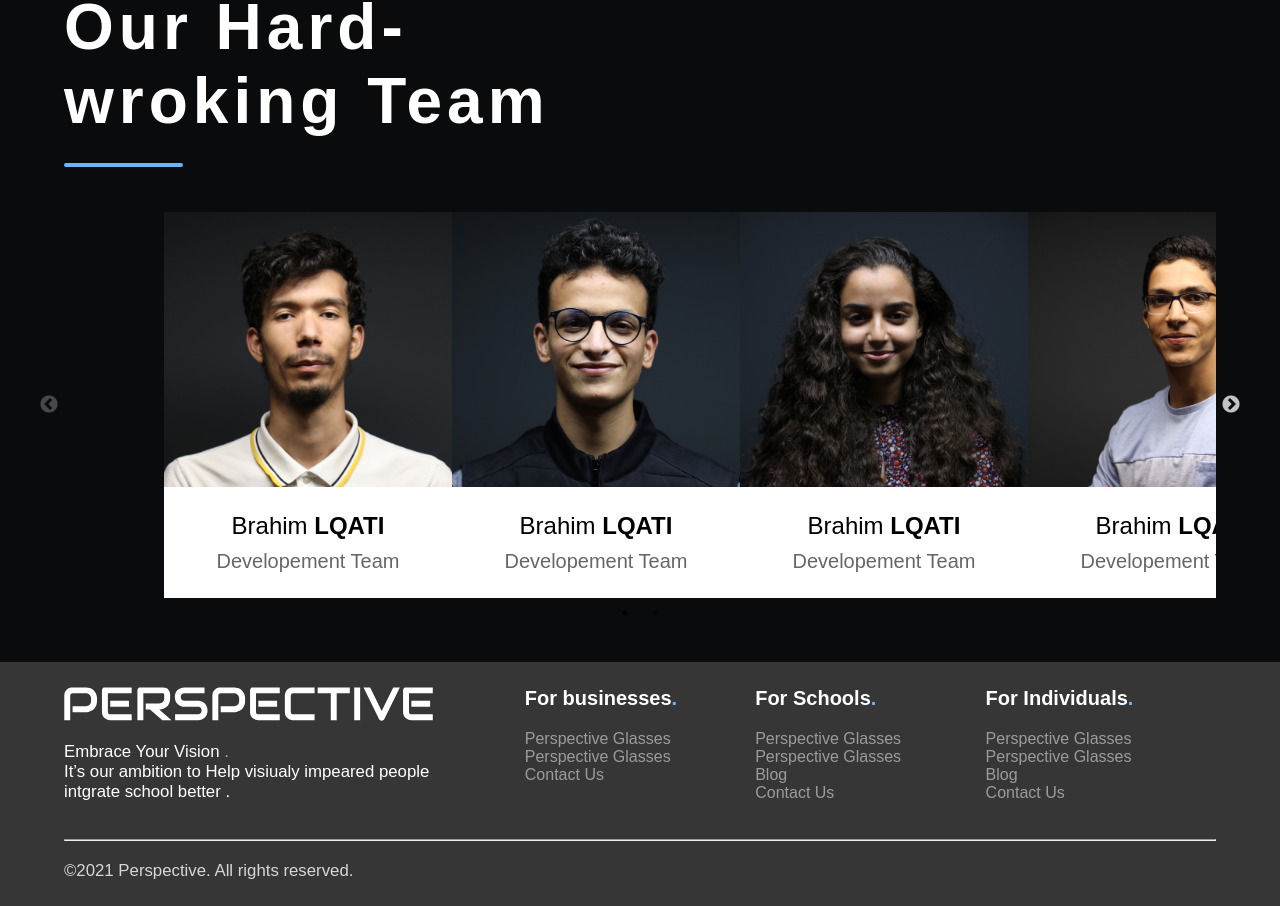
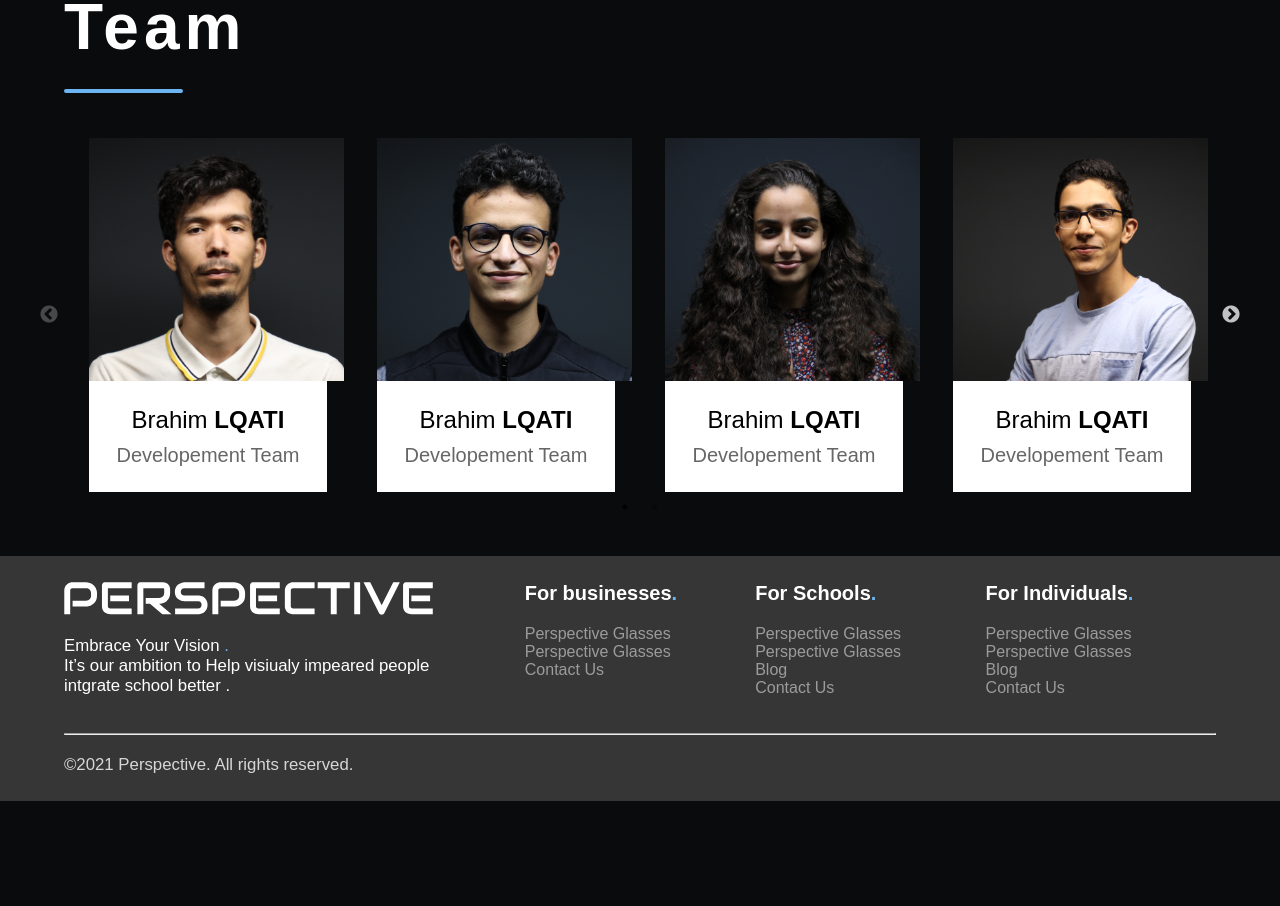
Before and after one commit to brahim-lqati/perspective-landing-page, a React (Create React App) app in the folder client/: page / in a window 1280 px wide. Shown: the part 2805-3711 px from the top of the page. After the commit the page ends 3606 px from the top, so only its background shows below. Built offline with nearby package versions, Linux system fonts and the light colour scheme.

Commit message:
final fix

```diff
--- a/client/src/components/Partners/style.module.css
+++ b/client/src/components/Partners/style.module.css
@@ -27,7 +27,7 @@ a {
 .sectionTitle {
   color: white;
   font-size: 4rem;
-  width: 45%;
+  width: 65%;
   letter-spacing: 5px;
   font-weight: 700;
 }
--- a/client/src/components/Team/index.jsx
+++ b/client/src/components/Team/index.jsx
@@ -19,6 +19,7 @@ const Team = () => {
     speed: 300,
     slidesToShow: 4,
     slidesToScroll: 4,
+    centerMargin: 30,
     responsive: [
       {
         breakpoint: 1024,
@@ -55,7 +56,7 @@ const Team = () => {
       <hr className={styles.hr} />
       <Slider {...settings}>
         <div className={styles.card}>
-          <img src="images/brahim.png" height="100%" width="100%" />
+          <img className={styles.imagespace} src="images/brahim.png" height="100%" width="88.5%" />
           <div className={styles.desc}>
             <div className={styles.name}>
               Brahim <span className={styles.lname}>Lqati</span>
@@ -64,7 +65,7 @@ const Team = () => {
           </div>
         </div>
         <div className={styles.card}>
-          <img src="images/mahmoud.png" height="100%" width="100%" />
+          <img className={styles.imagespace} src="images/mahmoud.png" height="100%" width="88.5%" />
           <div className={styles.desc}>
             <div className={styles.name}>
               Brahim <span className={styles.lname}>Lqati</span>
@@ -73,7 +74,7 @@ const Team = () => {
           </div>
         </div>
         <div className={styles.card}>
-          <img src="images/Maroua.png" height="100%" width="100%" />
+          <img className={styles.imagespace} src="images/Maroua.png" height="100%" width="88.5%" />
           <div className={styles.desc}>
             <div className={styles.name}>
               Brahim <span className={styles.lname}>Lqati</span>
@@ -82,7 +83,7 @@ const Team = () => {
           </div>
         </div>
         <div className={styles.card}>
-          <img src="images/omar.png" height="100%" width="100%" />
+          <img className={styles.imagespace} src="images/omar.png" height="100%" width="88.5%" />
           <div className={styles.desc}>
             <div className={styles.name}>
               Brahim <span className={styles.lname}>Lqati</span>
@@ -91,7 +92,7 @@ const Team = () => {
           </div>
         </div>
         <div className={styles.card}>
-          <img src="images/choukri.png" height="100%" width="100%" />
+          <img className={styles.imagespace} src="images/choukri.png" height="100%" width="88.5%" />
           <div className={styles.desc}>
             <div className={styles.name}>
               Brahim <span className={styles.lname}>Lqati</span>
@@ -100,7 +101,7 @@ const Team = () => {
           </div>
         </div>
         <div className={styles.card}>
-          <img src="images/ismail.png" height="100%" width="100%" />
+          <img className={styles.imagespace} src="images/ismail.png" height="100%" width="88.5%" />
           <div className={styles.desc}>
             <div className={styles.name}>
               Brahim <span className={styles.lname}>Lqati</span>
--- a/client/src/components/Team/style.module.css
+++ b/client/src/components/Team/style.module.css
@@ -17,7 +17,6 @@ a {
   display: grid;
   background-position: center;
   background-size: contain;
-  margin: 0 100px;
 }
 
 .desc {
@@ -25,6 +24,11 @@ a {
   color: black;
   text-align: center;
   padding: 25px 0;
+  margin: 0 25px;
+}
+
+.imagespace {
+  margin: 0 25px;
 }
 
 .name {
@@ -46,7 +50,7 @@ a {
 .sectionTitle {
   color: white;
   font-size: 4rem;
-  width: 45%;
+  width: 65%;
   letter-spacing: 5px;
   font-weight: 700;
 }
```
